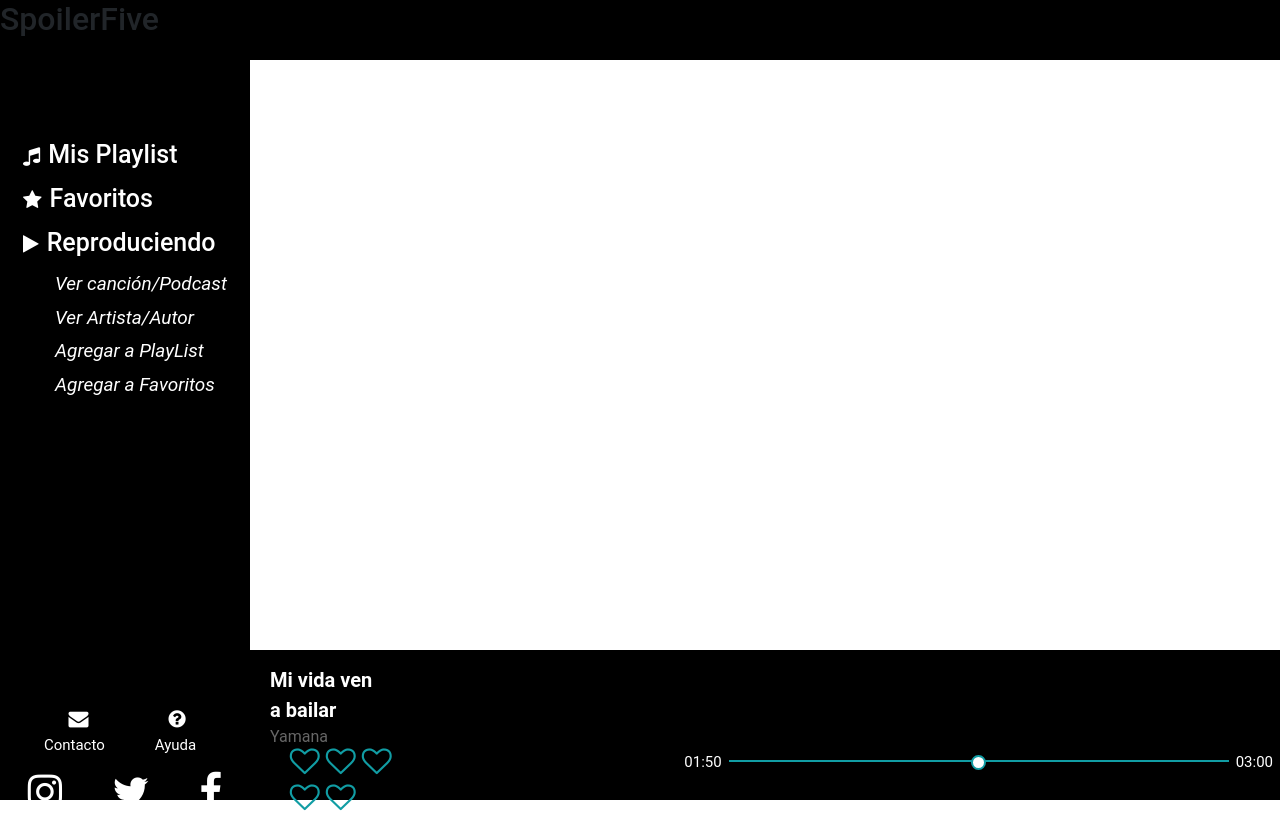
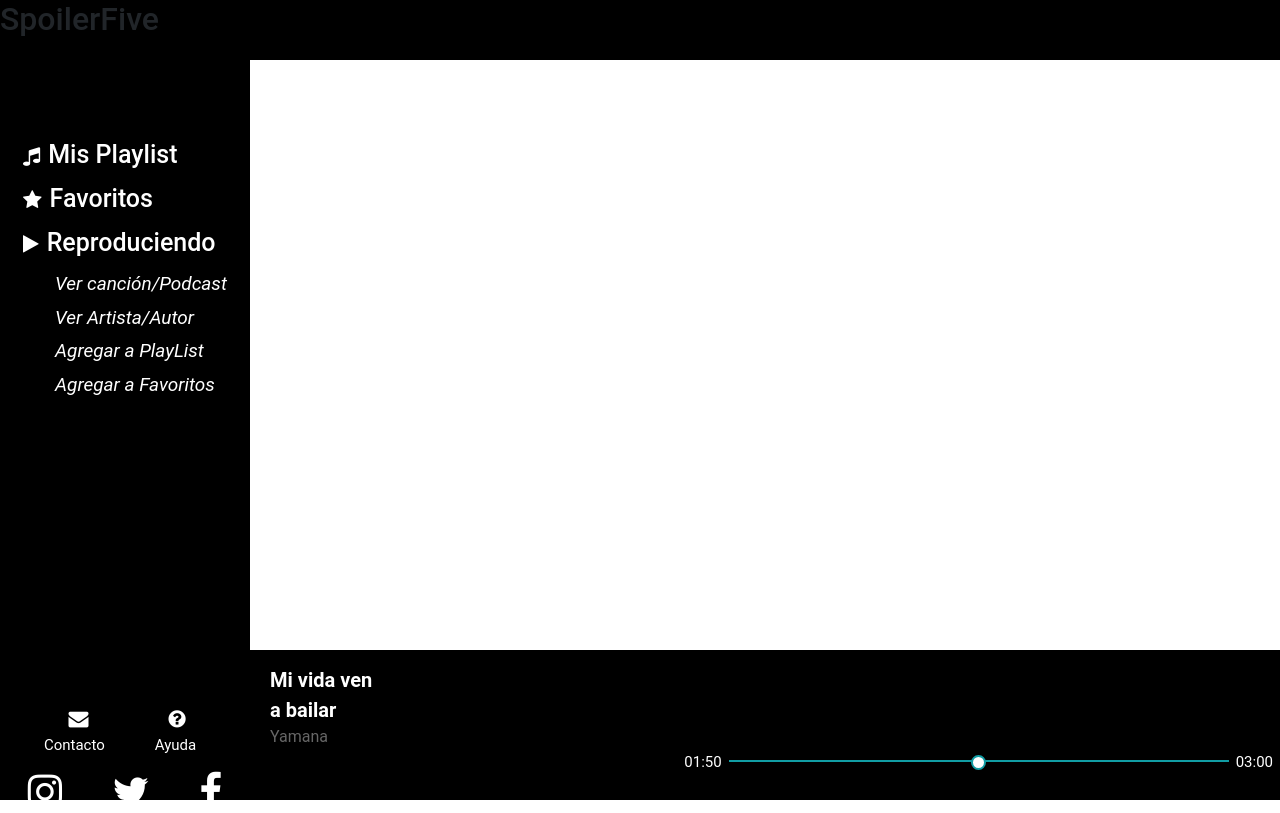
Before and after one commit to SashaFran/Entregable_5, an Angular app: page / in a window 1280 px wide. Shown: the top 813 px of the page. Built offline with nearby package versions, Linux system fonts and the light colour scheme.

Commit message:
ultimo
Signed-off-by: Sashafran <sashafranchini@gmail.com>

```diff
--- a/src/app/components/loggeado/footer-log/footer-log.component.css
+++ b/src/app/components/loggeado/footer-log/footer-log.component.css
@@ -49,7 +49,7 @@
 }
 .footer_clasificacion i{
     font-size: 30px;
-    top: 93px;
+    margin-top: 93px;
     color: #119DA4;
     padding: 3px;
 }
```
